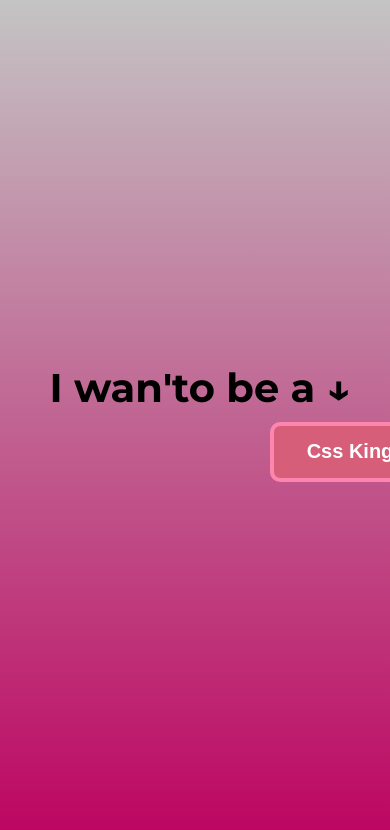
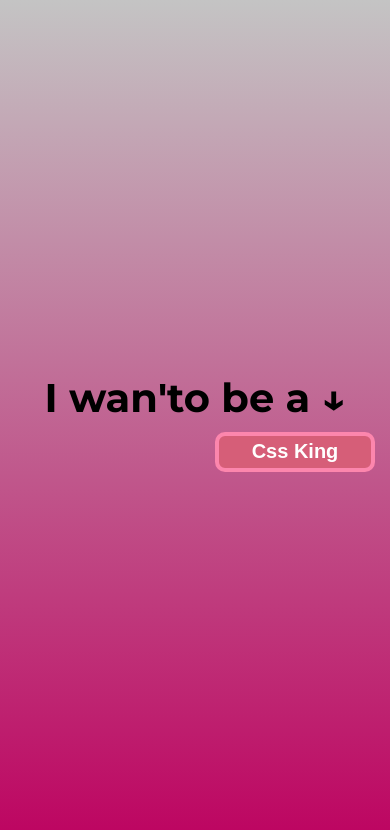
Before and after one commit to HenriqueGanz/CssKing, a plain HTML site: page index.html in a window 390 px wide. Drawn offline with Linux system fonts and the light colour scheme.

Commit message:
repair query mobile

```diff
--- a/style.css
+++ b/style.css
@@ -107,7 +107,7 @@ span:hover{
     }
 
     body{
-        min-width: 40rem;
+        min-width: 30rem;
         height: 100%;
         display: grid;
     }
@@ -132,9 +132,9 @@ span:hover{
     }
 
     .btn {
-        min-width: 10rem;
-        height: 6rem;
-        margin: 1rem 0 0 30rem;
+        min-width: 4rem;
+        height: 4rem;
+        margin: 1rem 0 0 20rem;
 
         font-weight: bold;
         color: #FFFFFF;
```
